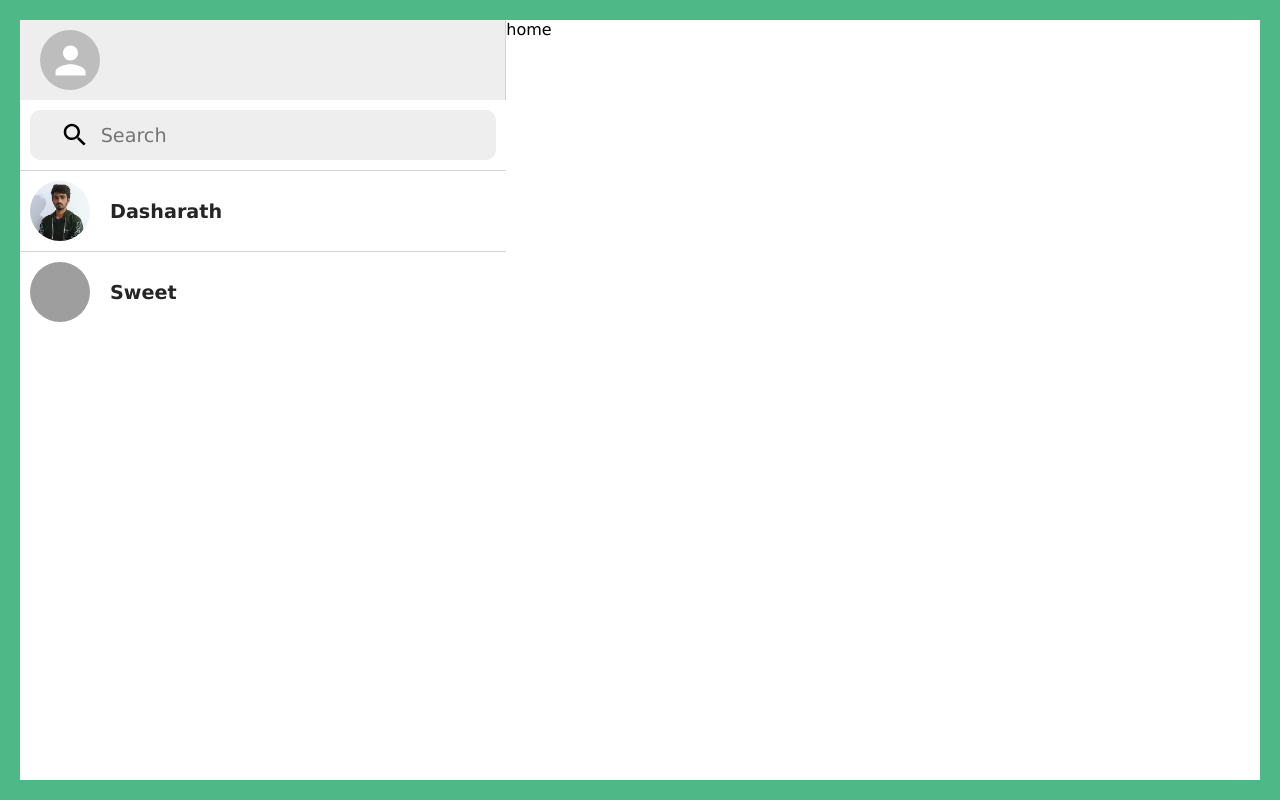
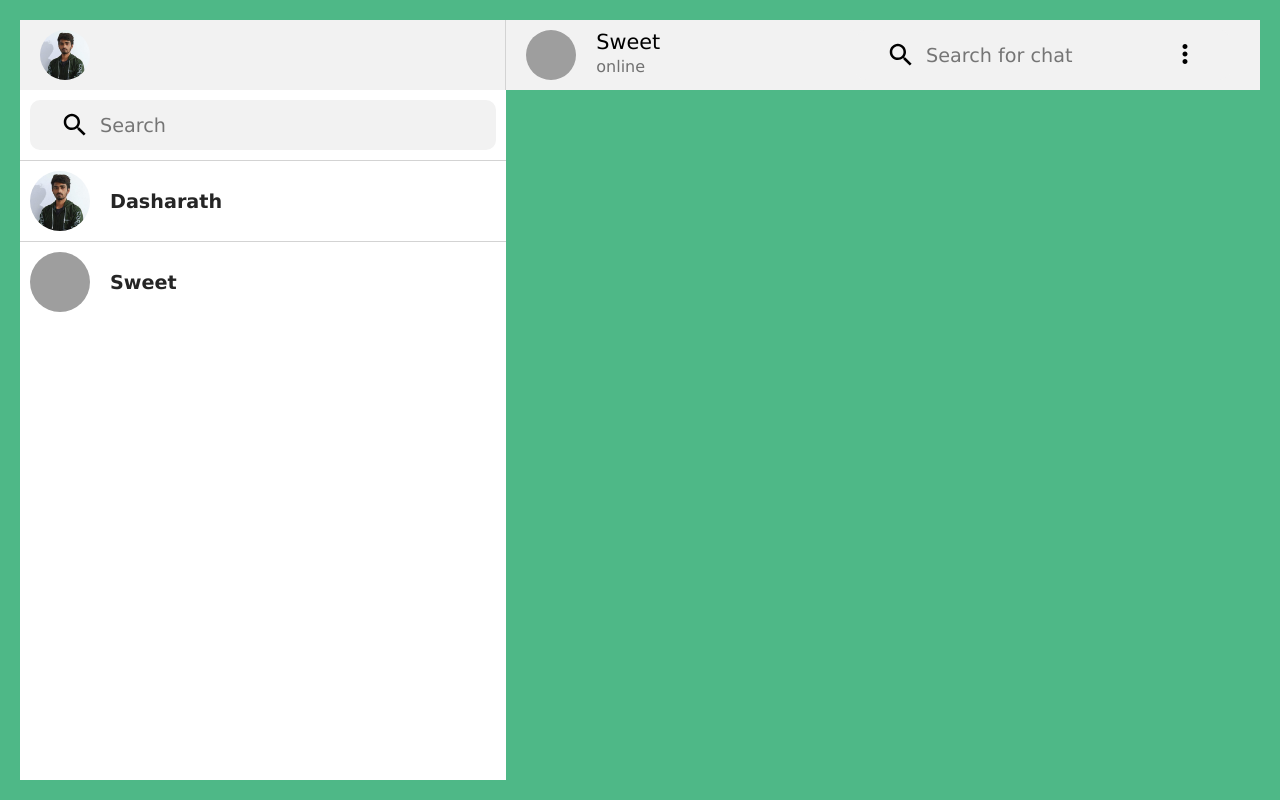
Before and after one commit to Dasharath9920/chat_application, a React (Create React App) app in the folder chat_application/: page / in a window 1280 px wide. Built offline with nearby package versions, Linux system fonts and the light colour scheme; grey boxes are pictures that could not be loaded.

Commit message:
feat(home): implement home navbar

```diff
--- a/chat_application/src/App.css
+++ b/chat_application/src/App.css
@@ -16,12 +16,12 @@
 }
 
 .sidebar-navbar{
-  background-color: rgb(238, 238, 238);
+  background-color: rgb(242, 242, 242);
   border-right: 1px solid lightgrey;
   padding: 10px 20px;
 }
 
-.sidebar-search-container{
+.search-container{
   height: 50px;
   padding: 0px 30px;
   display: flex;
@@ -30,11 +30,12 @@
 
   margin: 10px;
   border-radius: 10px;
-  background-color: rgb(238, 238, 238);
+  background-color: rgb(242, 242, 242);
 }
 
-.sidebar-search-container input{
-  width: 90%;
+.search-container input{
+  width: 100%;
+  margin-left: 10px;
   font-size: 1.2rem;
 }
 
@@ -54,7 +55,35 @@
 
 /* end of sidebar */
 
+/* home */
+
 .home{
   width: 100%;
-  background-color: white;
 }
+
+.home-navbar{
+  background-color: rgb(242, 242, 242);
+  padding: 0px 20px;
+  display: flex;
+  align-items: center;
+  justify-content: space-between;
+}
+
+.home-navbar__left, .home-navbar__right{
+  display: flex;
+}
+
+.chat-header{
+  margin-left: 20px;
+}
+
+.chat-profile-name{
+  font-size: 1.3rem;
+}
+
+.online-status{
+  color: rgb(113, 113, 113);
+  line-height: 25px;
+}
+
+/* end of home */
--- a/chat_application/src/components/Home/home.js
+++ b/chat_application/src/components/Home/home.js
@@ -1,8 +1,37 @@
-import React from 'react'
+import React from 'react';
+import { Avatar } from '@mui/material';
+import SearchIcon from '@mui/icons-material/Search';
+import MoreVertIcon from '@mui/icons-material/MoreVert';
 
 function Home() {
+
+  let profile = {
+    name: 'Sweet',
+    image: require('../../assets/images/sweet.jpg')
+  }
+  let isOnline = true;
+
   return (
-    <div className='home'>home</div>
+    <div className='home'>
+      <div className="home-navbar">
+        <div className="home-navbar__left">
+          <Avatar alt='profile pic' src={profile.image} sx={{width: 50, height: 50}}></Avatar>
+          <div className="chat-header">
+            <p className='chat-profile-name'>{profile.name}</p>
+            {isOnline && <p className='online-status'>online</p>}
+          </div>
+        </div>
+
+        <div className="home-navbar__right">
+          <div className="search-container">
+            <SearchIcon sx={{width: 30, height: 30}}/>
+            <input type="text" placeholder='Search for chat'/>
+            <button><MoreVertIcon sx={{width: 30, height: 30}}/></button>
+          </div>
+        </div>
+      </div>
+      <div className="dashboard"></div>
+    </div>
   )
 }
 
--- a/chat_application/src/components/Sidebar/sidebar.js
+++ b/chat_application/src/components/Sidebar/sidebar.js
@@ -4,6 +4,8 @@ import SearchIcon from '@mui/icons-material/Search';
 import ChatSegment from '../ChatSegment';
 
 function Sidebar() {
+
+  let profilePic = require('../../assets/images/dasharath.jpeg');
 
   let profiles = [
     {
@@ -19,11 +21,11 @@ function Sidebar() {
   return (
     <div className='sidebar'>
       <div className="sidebar-navbar">
-        <div className="avatar"><Avatar alt='avatar' sx={{width: 60, height: 60}}></Avatar></div>
+        <div className="avatar"><Avatar alt='avatar' src={profilePic} sx={{width: 50, height: 50}}></Avatar></div>
         <div className="sidebar-navbar__icons"></div>
       </div>
 
-      <div className="sidebar-search-container">
+      <div className="search-container">
         <SearchIcon sx={{width: 30, height: 30}}/>
         <input type="text" placeholder='Search'/>
       </div>
--- a/chat_application/src/index.css
+++ b/chat_application/src/index.css
@@ -10,3 +10,9 @@ input{
   background-color: transparent;
   outline: none;
 }
+
+button{
+  background-color: transparent;
+  border: none;
+  cursor: pointer;
+}
```
